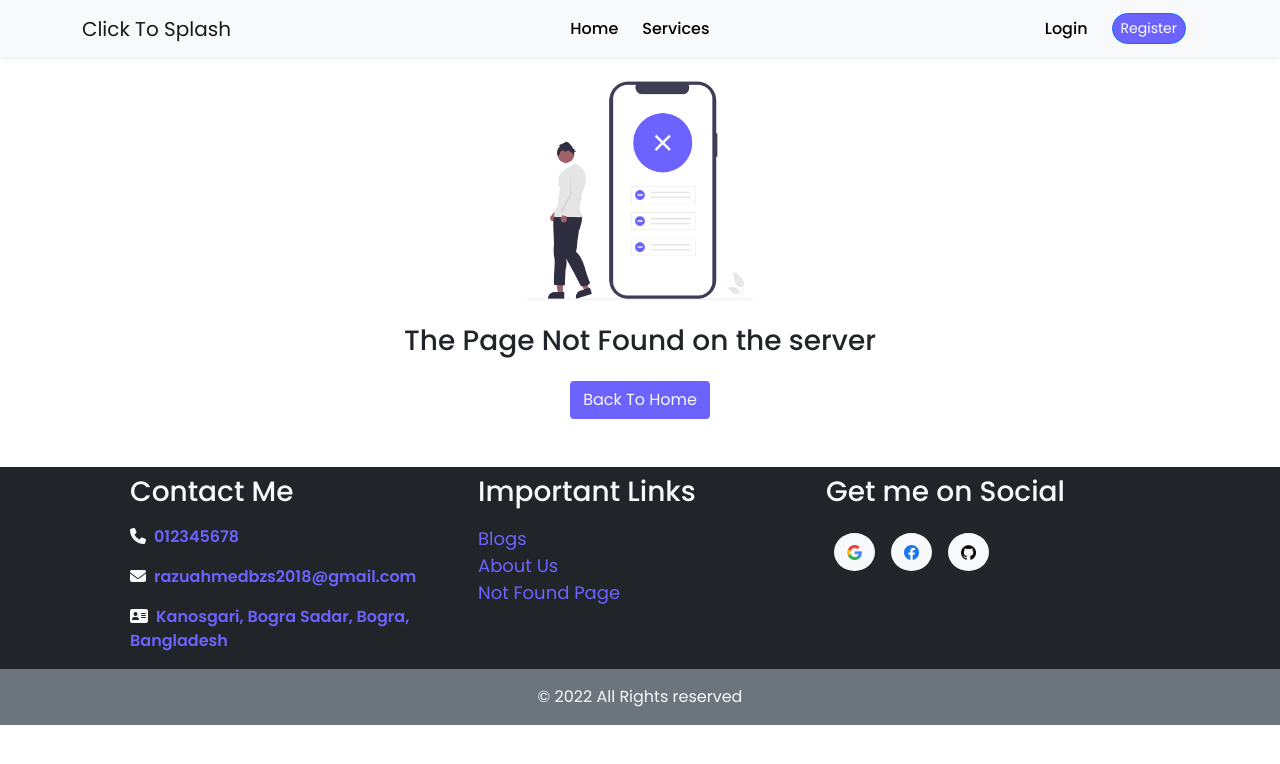
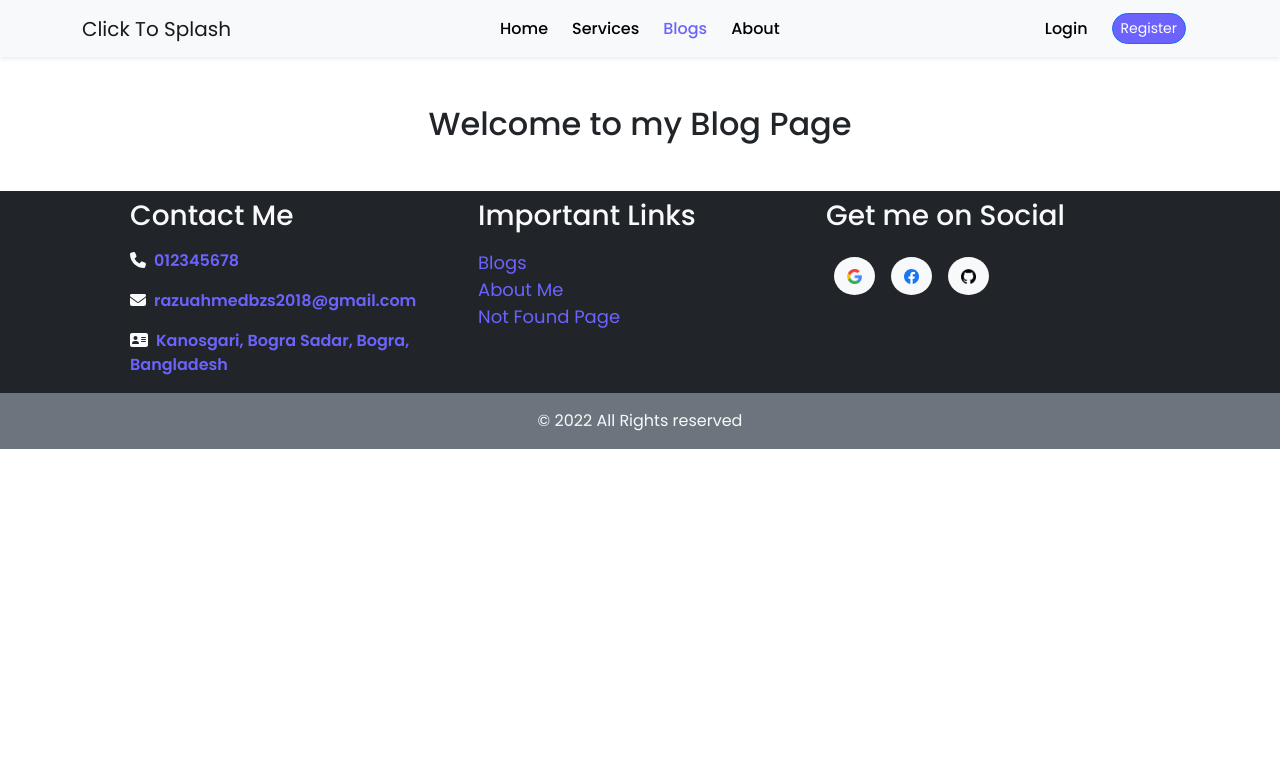
Before and after one commit to razuahmedjoy/clickToSplash-react-auth, a React (Create React App) app: page /blogs in a window 1280 px wide. Shown: the top 764 px of the page. Built offline with nearby package versions, Linux system fonts and the light colour scheme; no server answers.

Commit message:
blog and about me route added

```diff
--- a/src/App.js
+++ b/src/App.js
@@ -1,5 +1,7 @@
 import { Route, Routes } from 'react-router-dom';
 import './App.css';
+import About from './components/About/About';
+import Blogs from './components/Blogs/Blogs';
 import CheckOut from './components/CheckOut/CheckOut';
 import Home from './components/Home/Home';
 import Login from './components/Login/Login';
@@ -16,6 +18,8 @@ function App() {
      <Routes>
       <Route path="/" element={<Home></Home>}></Route>
       <Route path="/home" element={<Home></Home>}></Route>
+      <Route path="/blogs" element={<Blogs></Blogs>}></Route>
+      <Route path="/about" element={<About></About>}></Route>
       <Route path="/checkout" element={
       <RequireAuth>
       <CheckOut></CheckOut>
--- /dev/null
+++ b/src/components/About/About.js
@@ -0,0 +1,11 @@
+import React from 'react';
+
+const About = () => {
+    return (
+        <div>
+            <h1>About ME</h1>
+        </div>
+    );
+};
+
+export default About;
--- /dev/null
+++ b/src/components/Blogs/Blogs.js
@@ -0,0 +1,11 @@
+import React from 'react';
+
+const Blogs = () => {
+    return (
+        <div className="my-5">
+            <h2>Welcome to my Blog Page</h2>
+        </div>
+    );
+};
+
+export default Blogs;
--- a/src/components/Home/Home.js
+++ b/src/components/Home/Home.js
@@ -12,7 +12,7 @@ const Home = () => {
                 <div className="row py-3 py-md-5">
                     <div className="col-md-6 hero-description d-flex flex-column justify-content-center align-items-centers order-last order-md-first">
                         <h1>Welcome to <span className="text-main"> Click To Splash</span></h1>
-                        <p>Hello! I am Razu Ahmed Joy. A profession Photographer. Working as a photographer since 2007. I have participated in about 800+ photography events and served more than 1000+ clients with my shutter clicks.</p>
+                        <p>Hello! I am Razu Ahmed Joy. A professional Photographer. Working as a photographer since 2007. I have participated in about 800+ photography events and served more than 1000+ clients with my shutter clicks.</p>
                         <a href="#services" className="btn btn-outline-main rounded-pill w-50">See Plans</a>
                     </div>
                     <div className="col-md-6 hero-banner">
--- a/src/components/Partials/Footer/Footer.js
+++ b/src/components/Partials/Footer/Footer.js
@@ -30,7 +30,7 @@ const Footer = () => {
                     <h3 className="text-light py-2">Important Links</h3>
                     <div className="important-links">
                         <Link to="/blogs">Blogs</Link>
-                        <Link to="/about-us">About Us</Link>
+                        <Link to="/about">About Me</Link>
                         <Link to="/notFOund">Not Found Page</Link>
                     </div>
                 </div>
--- a/src/components/Partials/Header/Header.js
+++ b/src/components/Partials/Header/Header.js
@@ -19,7 +19,9 @@ const Header = () => {
                     <Navbar.Collapse id="basic-navbar-nav">
                         <Nav className="m-auto">
                             <NavLink to="/">Home</NavLink>
-                            <NavLink to="/services">Services</NavLink>
+                            <Nav.Link href="/#services">Services</Nav.Link>
+                            <NavLink to="/blogs">Blogs</NavLink>
+                            <NavLink to="/about">About</NavLink>
 
                         </Nav>
                         <Nav className="d-flex justify-content-center align-items-center">
```
Also changed, not shown: src/components/Blogs/Blogs.css (added).
